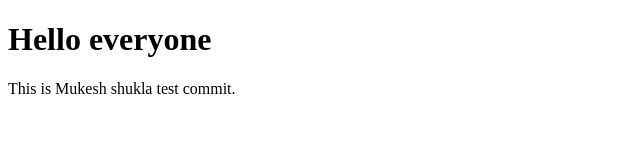
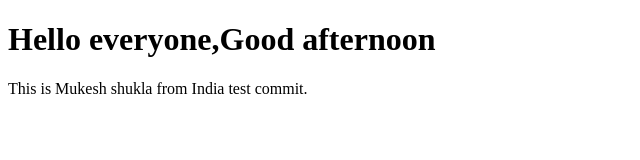
Before and after one commit to shuklamk18/testnew, a plain HTML site: page index.html in a window 1280 px wide. Shown: the whole page, without its empty margins (0-640 px from the left). Drawn offline with Linux system fonts and the light colour scheme.

Commit message:
third commit

```diff
--- a/index.html
+++ b/index.html
@@ -4,7 +4,7 @@
     <title>Git Test</title>
 </head>
 <body>
-    <h1>Hello everyone</h1>
-    <p>This is Mukesh shukla  test commit.</p>
+    <h1>Hello everyone,Good afternoon</h1>
+    <p>This is Mukesh shukla from India  test commit.</p>
 </body>
 </html>
```
Also changed, not shown: 1 other file.
